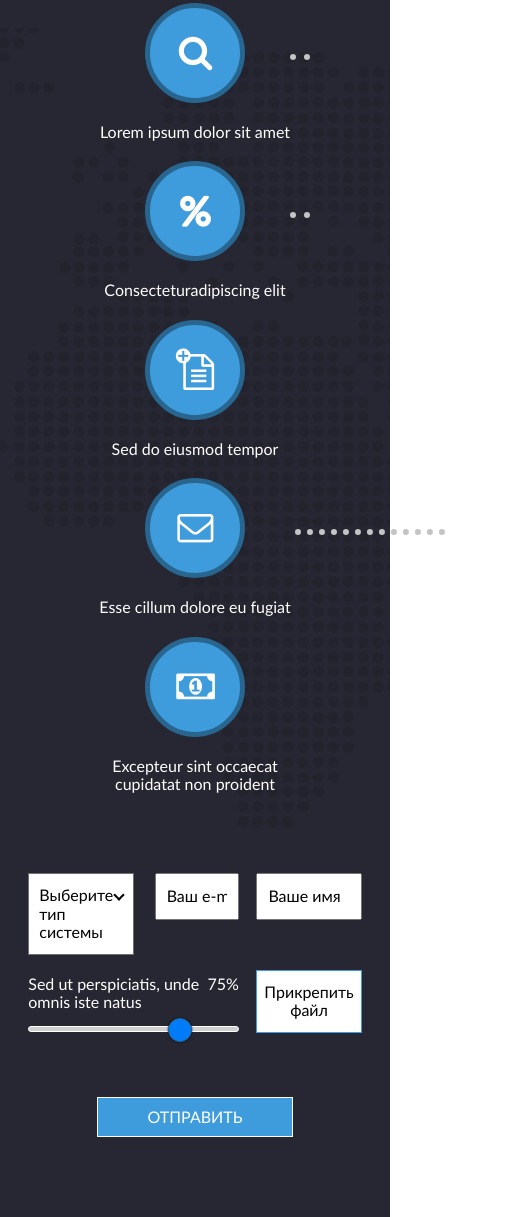
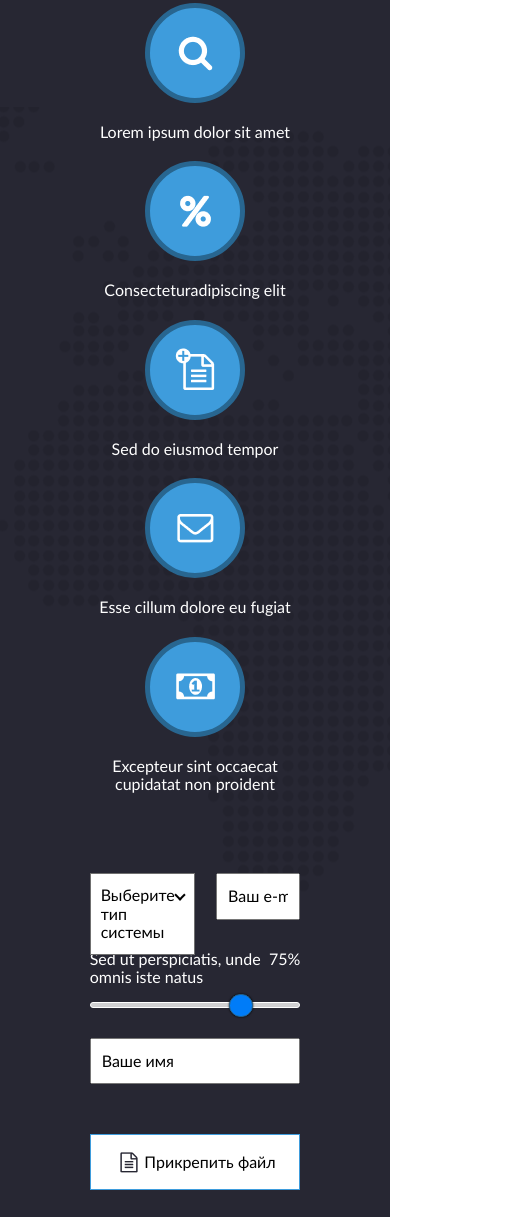
Before and after one commit to viktorevstigneev/test__spa, a website: page www/index.html in a window 390 px wide. Shown: the part 1212-2429 px from the top of the page, 528 px wide, since content can reach past the window. Drawn offline with nearby package versions, Linux system fonts and the light colour scheme; files that its build step writes are made by us from their sources.

Commit message:
close finish issues

```diff
--- a/www/scss/header.scss
+++ b/www/scss/header.scss
@@ -68,6 +68,12 @@ $main-black: #000000;
   color: #42a9ed;
 }
 
+@media (max-width: 900px) {
+  .header__nav {
+    width: 65%;
+  }
+}
+
 @media (max-width: 768px) {
   .header__container {
     flex-wrap: wrap;
--- a/www/scss/order.scss
+++ b/www/scss/order.scss
@@ -370,24 +370,23 @@
   .list__item {
     width: 200px;
     margin: 20px 0 0 0;
-    &:not(:last-child)::after {
-      right: -15px;
-      width: 20px;
-      border-bottom: 6px dotted;
-    }
-
-    &:nth-child(3)::after {
-      border: none;
-    }
-
-    &:nth-child(4)::after {
-      width: 150px;
-      right: -150px;
+    &::after {
+      display: none;
     }
   }
 
+  .form__container {
+    flex-direction: column;
+    justify-content: center;
+  }
   .form__left {
     width: 60%;
+    margin: 0 auto;
+  }
+
+  .form__rigth {
+    width: 60%;
+    margin: 30px auto 0;
   }
 
   .form__submit {
```
Also changed, not shown: docs/css/style.css, docs/css/style.min.css.
